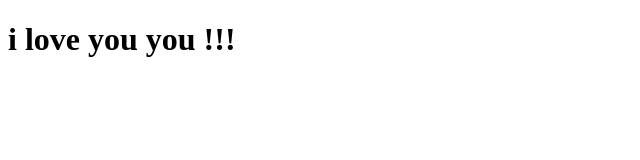
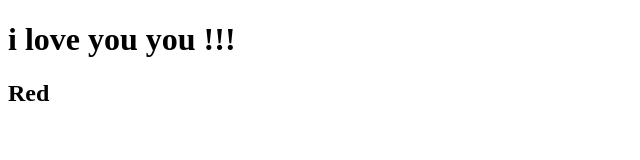
Before and after one commit to Red1217/like-Red, a plain HTML site: page index.html in a window 1280 px wide. Shown: the full height of the page, 0-640 px from the left. Drawn offline with Linux system fonts and the light colour scheme.

Commit message:
index add Red

```diff
--- a/index.html
+++ b/index.html
@@ -7,5 +7,6 @@
 </head>
 <body>
     <h1>i love you you !!!</h1>
+    <h2>Red</h2>
 </body>
 </html>
```
